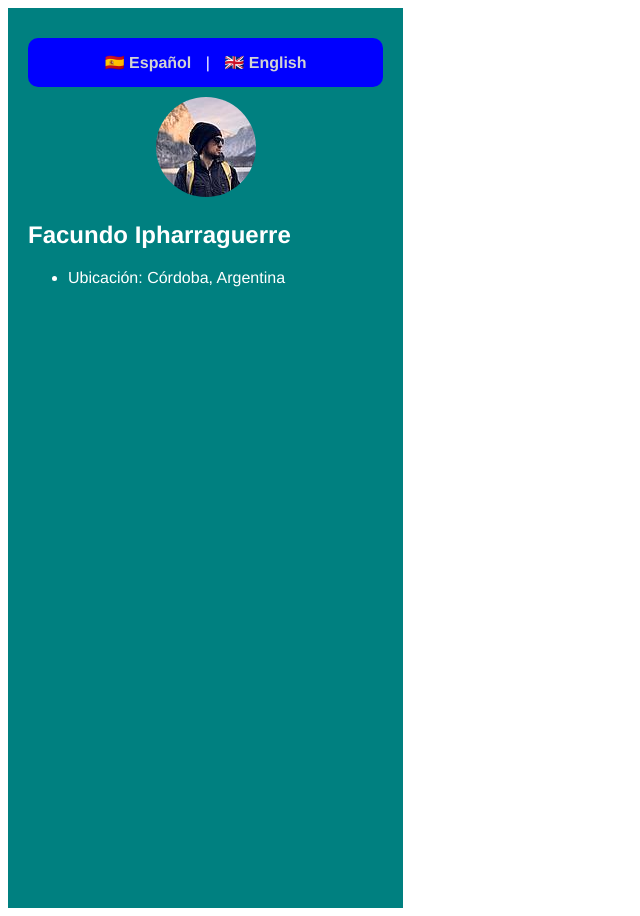
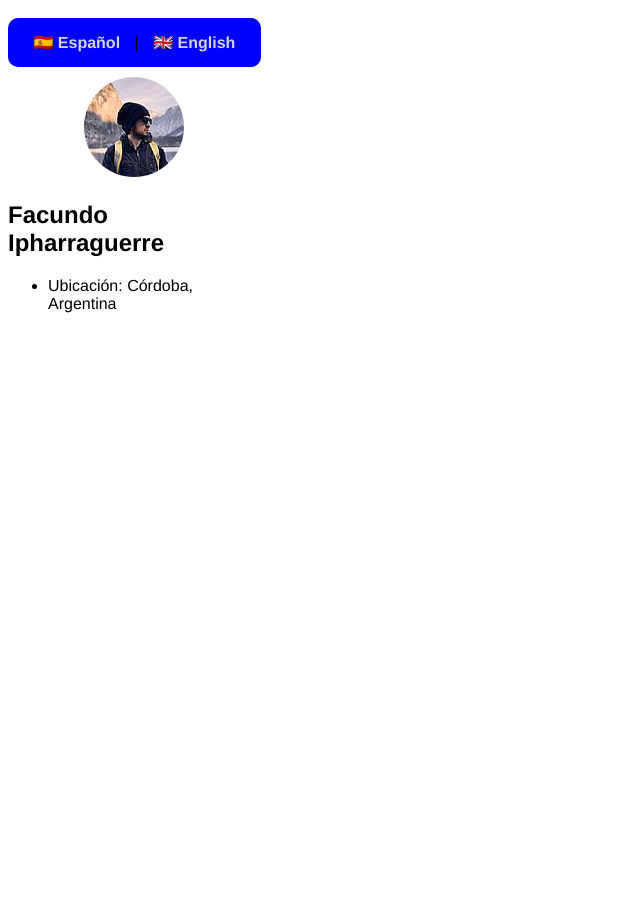
Before and after one commit to fipharraguerre/cv-homepage, a Jekyll site: the page built from index_es.md, in a window 1280 px wide. Shown: the whole page, without its empty margins (0-640 px from the left). Built offline with Jekyll 4.4.1, drawn with Linux system fonts in a browser that asks for light colours.

Commit message:
responsiveness

```diff
--- a/assets/style.css
+++ b/assets/style.css
@@ -4,19 +4,29 @@
 
 .container {
     display: flex;
-    height: 100vh;
+    flex-direction: row; /* Default: sidebar on the left */
+    align-items: flex-start;
 }
 
 .sidebar {
-    width: 30%;
-    background-color: teal;
-    color: white;
-    padding: 20px;
+    width: 20%; /* Default width */
+    min-width: 200px;
 }
 
 .content {
-    width: 70%;
-    padding: 20px;
+    flex: 1; /* Takes remaining space */
+}
+
+/* Responsive: Move sidebar above content on small screens */
+@media (max-width: 768px) { /* Adjusts for smaller screens */
+    .container {
+        flex-direction: column; /* Stack items vertically */
+    }
+
+    .sidebar {
+        width: 100%; /* Full width */
+        text-align: center;
+    }
 }
 
 #language-switch {
```
